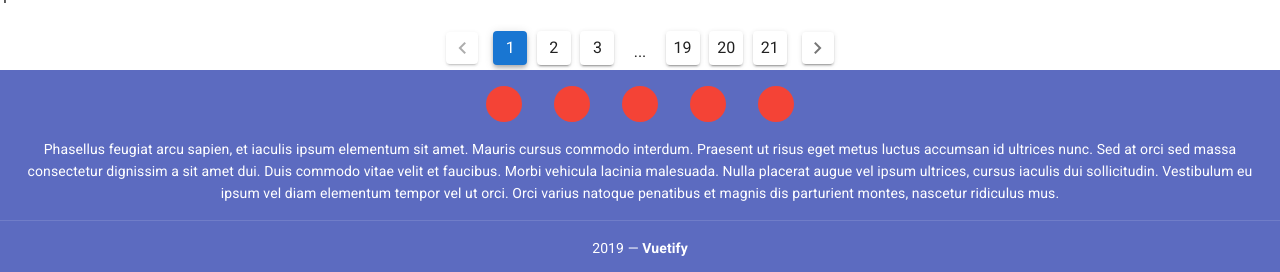
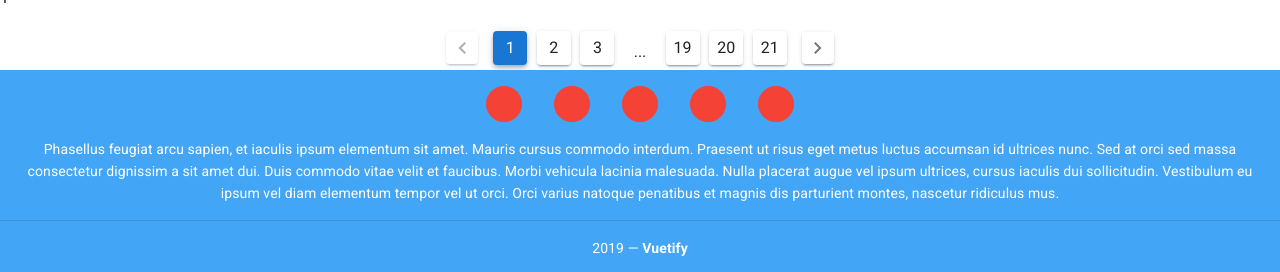
Before and after one commit to royrmagdaong/Online-Shopping, a Vue app: page / in a window 1280 px wide. Shown: the part 2122-2394 px from the top of the page. Built offline with nearby package versions, Linux system fonts and the light colour scheme.

Commit message:
color change blue

```diff
--- a/src/components/Footer.vue
+++ b/src/components/Footer.vue
@@ -1,12 +1,12 @@
 <template>
 <v-footer
-    dark
+    light
     padless
   >
     <v-card
       flat
       tile
-      class="indigo lighten-1 white--text text-center"
+      class="blue lighten-1 white--text text-center"
     >
       <v-card-text>
         <v-btn
```
